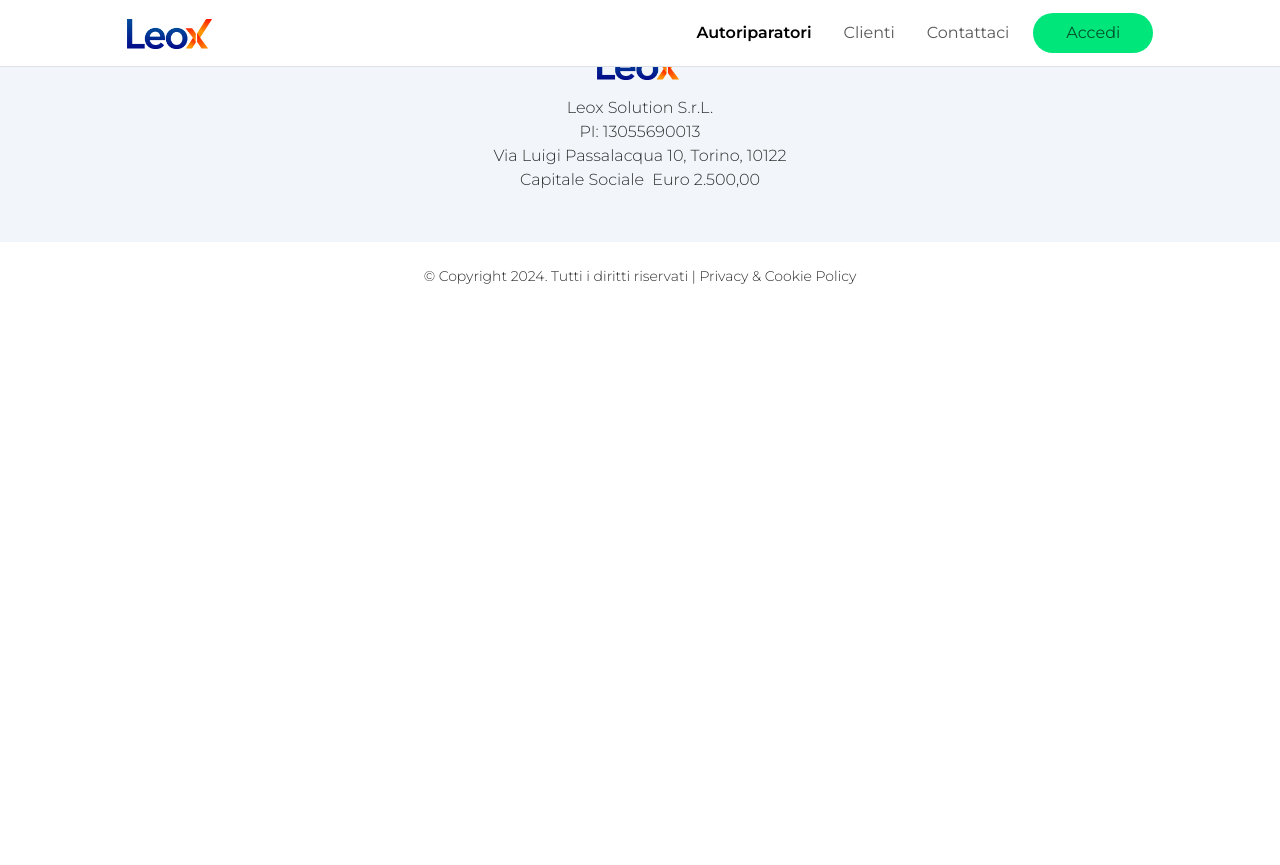
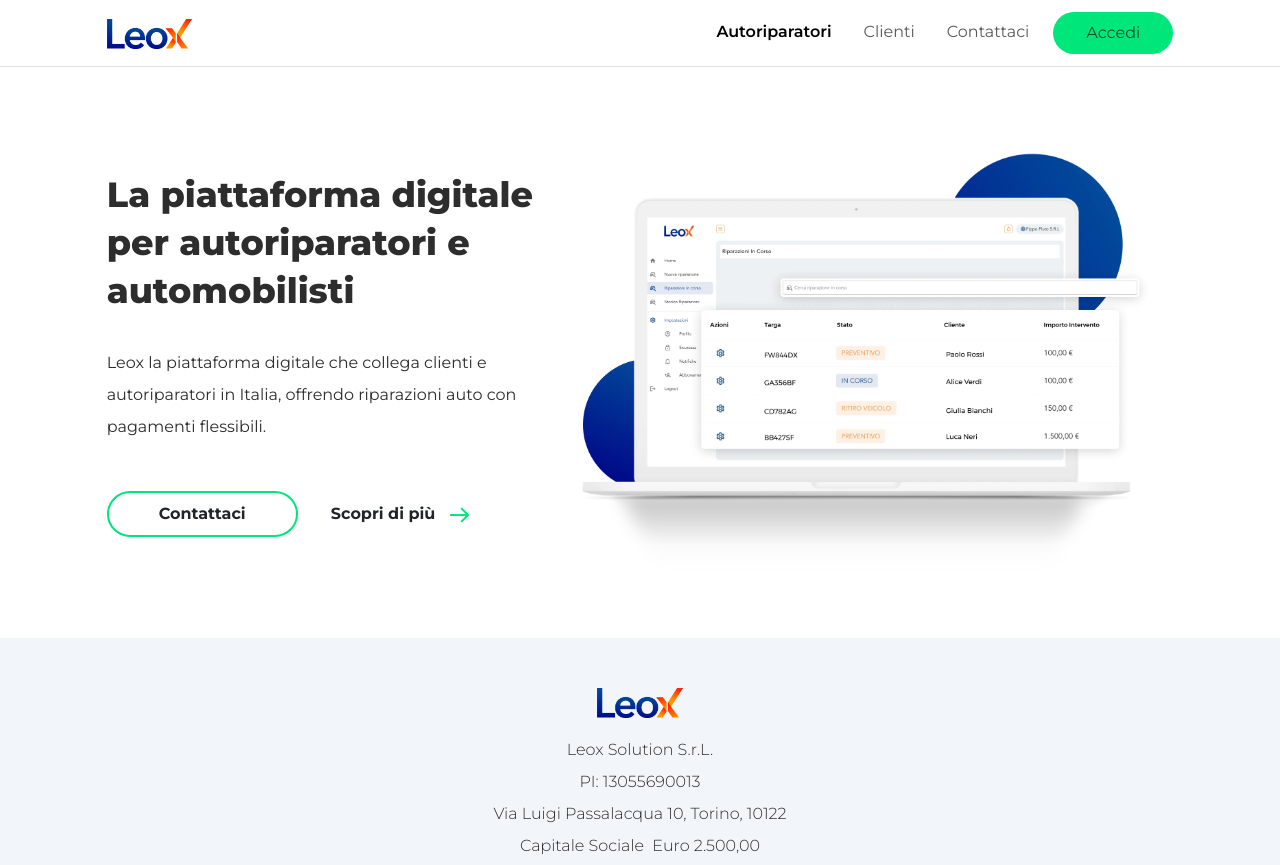
Before and after one commit to jacopo-derrico/leox-solution-website, a plain HTML site: page index.html in a window 1280 px wide. Shown: the top 865 px of the page. Before the commit the page ends 800 px from the top, so only its background shows below. Drawn offline with nearby package versions, Linux system fonts and the light colour scheme.

Commit message:
feat: hero section complete

```diff
--- /dev/null
+++ b/assets/css/hero.css
@@ -0,0 +1,4 @@
+#hero figure img {
+    width: 100%;
+    display: block;
+}
--- a/assets/css/style.css
+++ b/assets/css/style.css
@@ -3,6 +3,7 @@
     --orange-color: #FF9601;
     --green-color: #00E67A;
 }
+
 
 /* UTILITY CLASSES */
 
@@ -11,8 +12,60 @@
     border-radius: 25px;
     line-height: 0.5rem;
     padding-inline: 50px;
+    padding-block: 17px;
     background-color: var(--green-color);
 }
+
+.btn-green-outline{
+    border-radius: 25px;
+    line-height: 0.5rem;
+    padding-inline: 50px;
+    padding-block: 17px;
+    border: 2px solid var(--green-color);
+}
+
+.btn-green-outline:hover {
+    background-color: var(--green-color);
+}
+
+
+
+
+.btn-arrow img {
+    margin-left: 10px;
+}
+
+
+
+/* Arrow animation on hover */
+
+.btn-arrow:hover img {
+    -webkit-animation: bounceRight 2s infinite;
+    animation: bounceRight 2s infinite;
+}
+
+@keyframes bounceRight {
+    0%,
+    20%,
+    50%,
+    80%,
+    100% {
+      -ms-transform: translateX(0);
+      transform: translateX(0);
+    }
+    40% {
+      -ms-transform: translateX(30px);
+      transform: translateX(30px);
+    }
+    60% {
+      -ms-transform: translateX(15px);
+      transform: translateX(15px);
+    }
+}
+
+
+
+
 
 .bg-blue {
     background-color: rgba(2, 76, 155, 0.05);
@@ -38,6 +91,17 @@ a {
     text-decoration: underline;
 }
 
+h1 {
+    font-weight: 800;
+    font-size: 35px;
+    line-height: 3rem;
+}
+
 p {
     margin: 0;
+    line-height: 2rem;
 }
+
+main {
+    margin-top: 70px;
+}
--- a/index.html
+++ b/index.html
@@ -20,6 +20,7 @@
     <!-- CSS -->
     <link rel="stylesheet" href="/assets/css/footer.css">
     <link rel="stylesheet" href="/assets/css/header.css">
+    <link rel="stylesheet" href="/assets/css/hero.css">
     <link rel="stylesheet" href="/assets/css/style.css">
 </head>
 
@@ -27,8 +28,8 @@
 <body>
     <!-- HEADER ------------------------------------------------------------------------------------>
     <header class="fixed-top py-1 border-bottom bg-white">
-        <nav class="navbar navbar-expand-lg p-2 col-lg-10 mx-auto">
-            <div class="container-fluid d-flex justify-content-between align-content-center">
+        <nav class="navbar navbar-expand-lg py-2 col-lg-10 mx-auto">
+            <div class="container-fluid p-lg-0 d-flex justify-content-between align-content-center">
                 <a class="navbar-brand m-0" href="#">
                     <img src="./assets/img/LeoX-Logo.png" alt="Leox logo" height="30">
                 </a>
@@ -52,7 +53,36 @@
 
 
     <!-- MAIN ------------------------------------------------------------------------------------>
-    <main>
+    <main class="container-fluid">
+
+        <section id="hero" class="row py-5">
+            <div class="col-lg-10 p-lg-0 mx-auto">
+                <div class="row gap-5 gap-lg-0 align-items-center">
+                    <div class="col-12 col-lg-5 d-flex flex-column gap-5">
+                        <div class="d-flex flex-column gap-4">
+                            <h1>
+                                La piattaforma digitale per autoriparatori e automobilisti
+                            </h1>
+                            <p>
+                                Leox la piattaforma digitale che collega clienti e autoriparatori in Italia, offrendo riparazioni auto con pagamenti flessibili.
+                            </p>
+                        </div>
+                        <div>
+                            <a class="btn btn-green-outline fw-bold" href="#">Contattaci</a>
+                            <a class="btn btn-arrow ms-3 fw-bold" href="#">
+                                Scopri di più
+                                <img src="./assets/img/leox-icon-arrow.svg" alt="">
+                            </a>
+                        </div>
+                    </div>
+                    <div class="col-12 col-lg-7">
+                        <figure>
+                            <img src="/assets/img/autoriparatori/leox-autoriparatori-hero.webp" alt="">
+                        </figure>
+                    </div>
+                </div>
+            </div>
+        </section>
 
     </main>
     <!---------------------------------------------------------------------------------------------->
```
